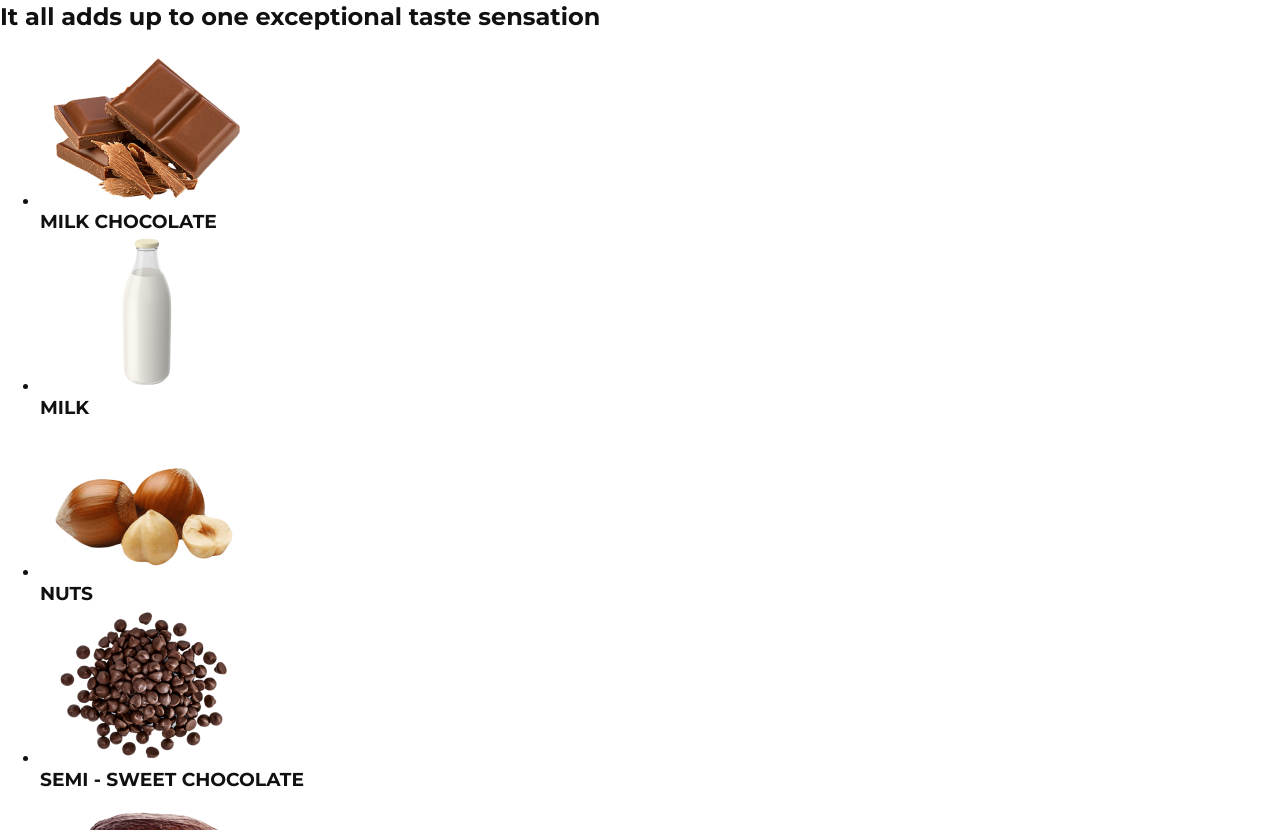
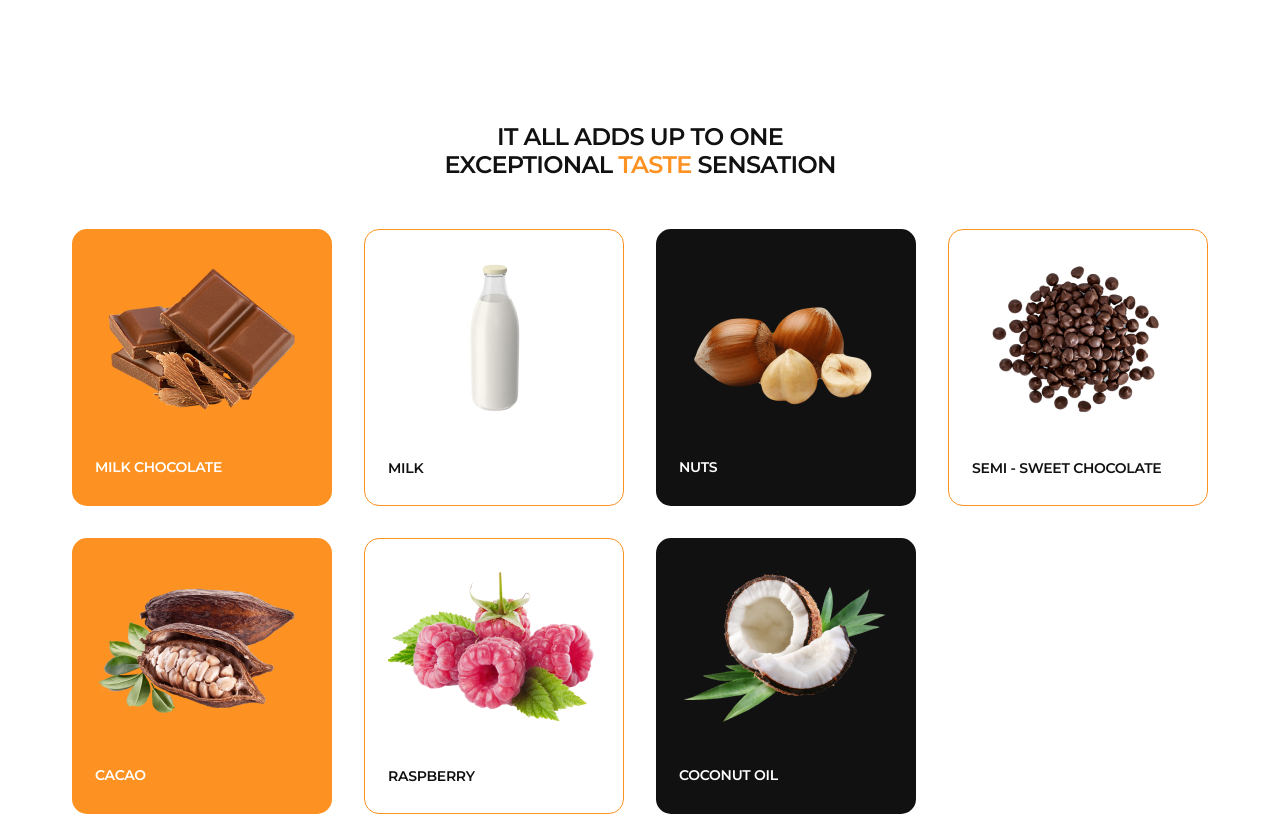
Before and after one commit to ASkypka/bc-67--practice, a plain HTML site: page index.html in a window 1280 px wide. Shown: the part 330-1160 px from the top of the page. Drawn offline with nearby package versions, Linux system fonts and the light colour scheme.

Commit message:
I made ingridients section in index.html

```diff
--- a/css/styles.css
+++ b/css/styles.css
@@ -92,7 +92,65 @@ p {
   color: var(--orange);
 }
 
-.products-title {
+/* ======= Ingridients section ======== */
+
+.ingridients-section {
+  padding-top: 120px;
+  padding-bottom: 60px;
+}
+
+.ingridients-section-title {
+  width: 412px;
+  text-align: center;
+
+  margin: 0 auto 50px;
+}
+
+.products-list {
+  display: flex;
+  flex-wrap: wrap;
+  gap: 32px;
+}
+
+.product-item {
+  width: calc((100% - 3 * 32px) / 4);
+
+  border-radius: 15px;
+
+  padding: 28px 23px;
+}
+
+.product-item:nth-child(4n + 1){
+  background-color: var(--orange);
+  color: var(--primary-bg-color);
+}
+
+.product-item:nth-child(2n) {
+  background-color: var(--primary-bg-color);
+  border: 1px solid var(--orange);
+  color: var(--primary-text-color);
+}
+
+.product-item:nth-child(4n + 3) {
+  background-color: var(--primary-text-color);
+  color: var(--primary-bg-color);
+}
+
+.product-item .image {
+  margin-bottom: 36px;
+}
+
+.product-item .title {
+  font-weight: 600;
+  font-size: 14px;
+
+  line-height: 1.29;
+  letter-spacing: -0.02em;
+}
+
+/* ======= END Ingridients section ======== */
+
+.section-title {
   color: var(--primary-text-color);
   text-align: center;
   font-size: 24px;
--- a/index.html
+++ b/index.html
@@ -71,8 +71,9 @@
         <a href="">How it's made</a>
         <a href="">scroll down</a>
       </section>
+
       <section>
-        <h2 style="display: none;">Benefits</h2>
+        <h2 style="display: none">Benefits</h2>
         <ul>
           <li>
             <h3>Unsurpassed taste</h3>
@@ -104,64 +105,89 @@
           </li>
         </ul>
       </section>
-      <section>
-        <h2>It all adds up to one exceptional taste sensation</h2>
-        <ul>
-          <li>
+
+      <!--Ingridients section-->
+      <section class="ingridients-section">
+        <div class="container">
+          <h2 class="section-title ingridients-section-title">
+            It all adds up to one exceptional
+            <span class="span-orange">taste</span> sensation
+          </h2>
+          <ul class="list products-list">
+            <li class="product-item">
               <img
                 src="./images/img-1.png"
                 alt="MILK CHOCOLATE"
                 width="214"
                 height="160"
+                class="image"
               />
-            <h3>MILK CHOCOLATE</h3>
+              <h3 class="title">MILK CHOCOLATE</h3>
             </li>
-          <li>
-            <img src="./images/img-2.png" alt="MILK" width="214" height="160" />
-            <h3>MILK</h3>
+            <li class="product-item">
+              <img
+                src="./images/img-2.png"
+                alt="MILK"
+                width="214"
+                height="160"
+                class="image"
+              />
+              <h3 class="title">MILK</h3>
             </li>
-          <li>
-            <img src="./images/img-3.png" alt="NUTS" width="214" height="160" />
-            <h3>NUTS</h3>
+            <li class="product-item">
+              <img
+                src="./images/img-3.png"
+                alt="NUTS"
+                width="214"
+                height="160"
+                class="image"
+              />
+              <h3 class="title">NUTS</h3>
             </li>
-          <li>
+            <li class="product-item">
               <img
                 src="./images/img-4.png"
                 alt="SEMI - SWEET CHOCOLATE"
                 width="214"
                 height="160"
+                class="image"
               />
-            <h3>SEMI - SWEET CHOCOLATE</h3>
+              <h3 class="title">SEMI - SWEET CHOCOLATE</h3>
             </li>
-          <li>
+            <li class="product-item">
               <img
                 src="./images/img-5.png"
                 alt="CACAO"
                 width="214"
                 height="160"
+                class="image"
               />
-            <h3>CACAO</h3>
+              <h3 class="title">CACAO</h3>
             </li>
-          <li>
+            <li class="product-item">
               <img
                 src="./images/img-6.png"
                 alt="RASPBERRY"
                 width="214"
                 height="160"
+                class="image"
               />
-            <h3>RASPBERRY</h3>
+              <h3 class="title">RASPBERRY</h3>
             </li>
-          <li>
+            <li class="product-item">
               <img
                 src="./images/img-7.png"
                 alt="COCONUT OIL"
                 width="214"
                 height="160"
+                class="image"
               />
-            <h3>COCONUT OIL</h3>
+              <h3 class="title">COCONUT OIL</h3>
             </li>
           </ul>
+        </div>
       </section>
+
       <section class="made">
         <h2 class="made-title">
           How it’s <span class="orange-text">made</span>?
@@ -211,7 +237,7 @@
       <!-- Our products -->
 
       <section class="our-products">
-        <h2 class="products-title">
+        <h2 class="section-title">
           Our <span class="orang-text">products</span>
         </h2>
 
@@ -356,6 +382,7 @@
           </li>
         </ul>
       </section>
+
       <section class="reviews">
         <div class="container">
           <h2 class="reviews-title">
```
Lines whose indentation alone changed are shown as unchanged.
